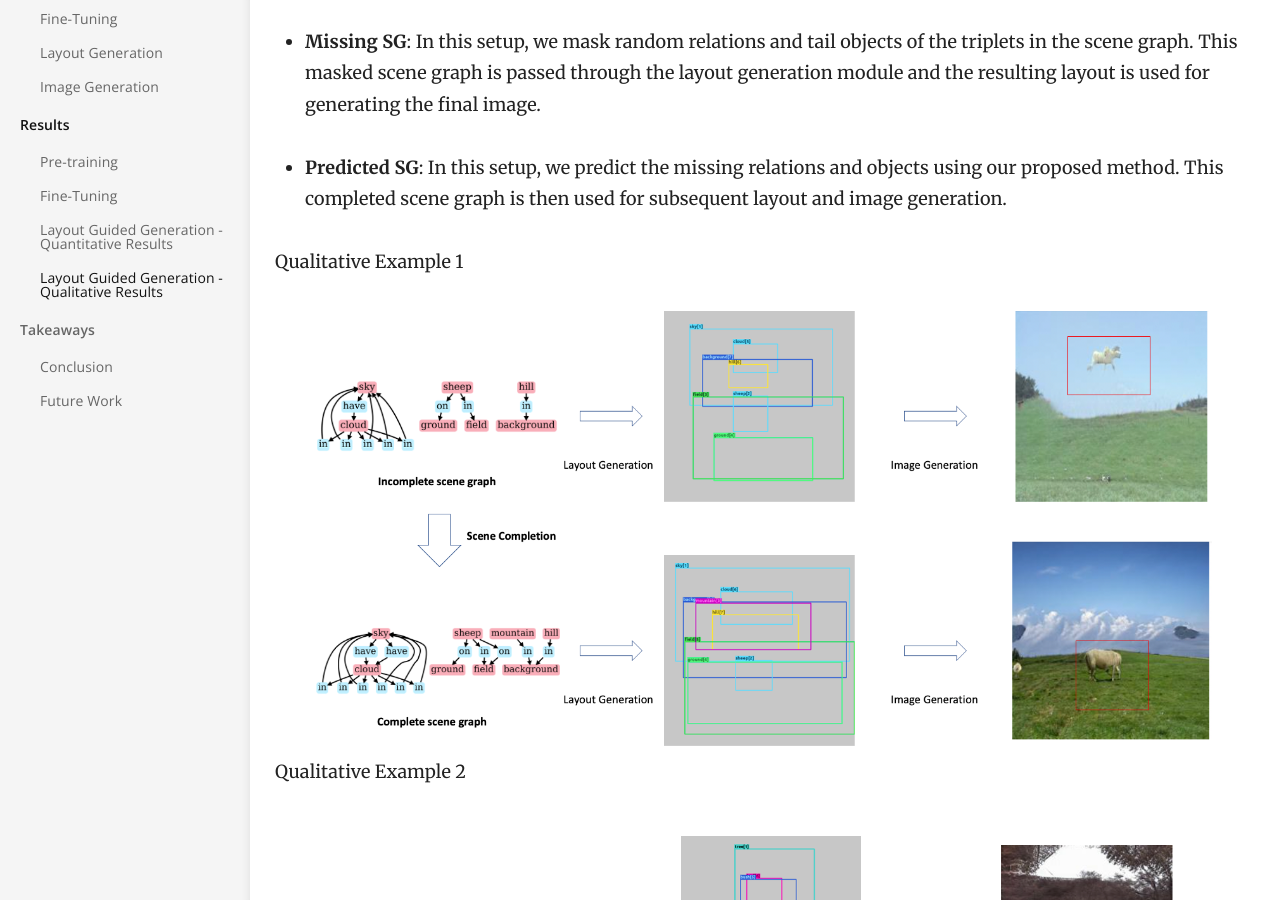
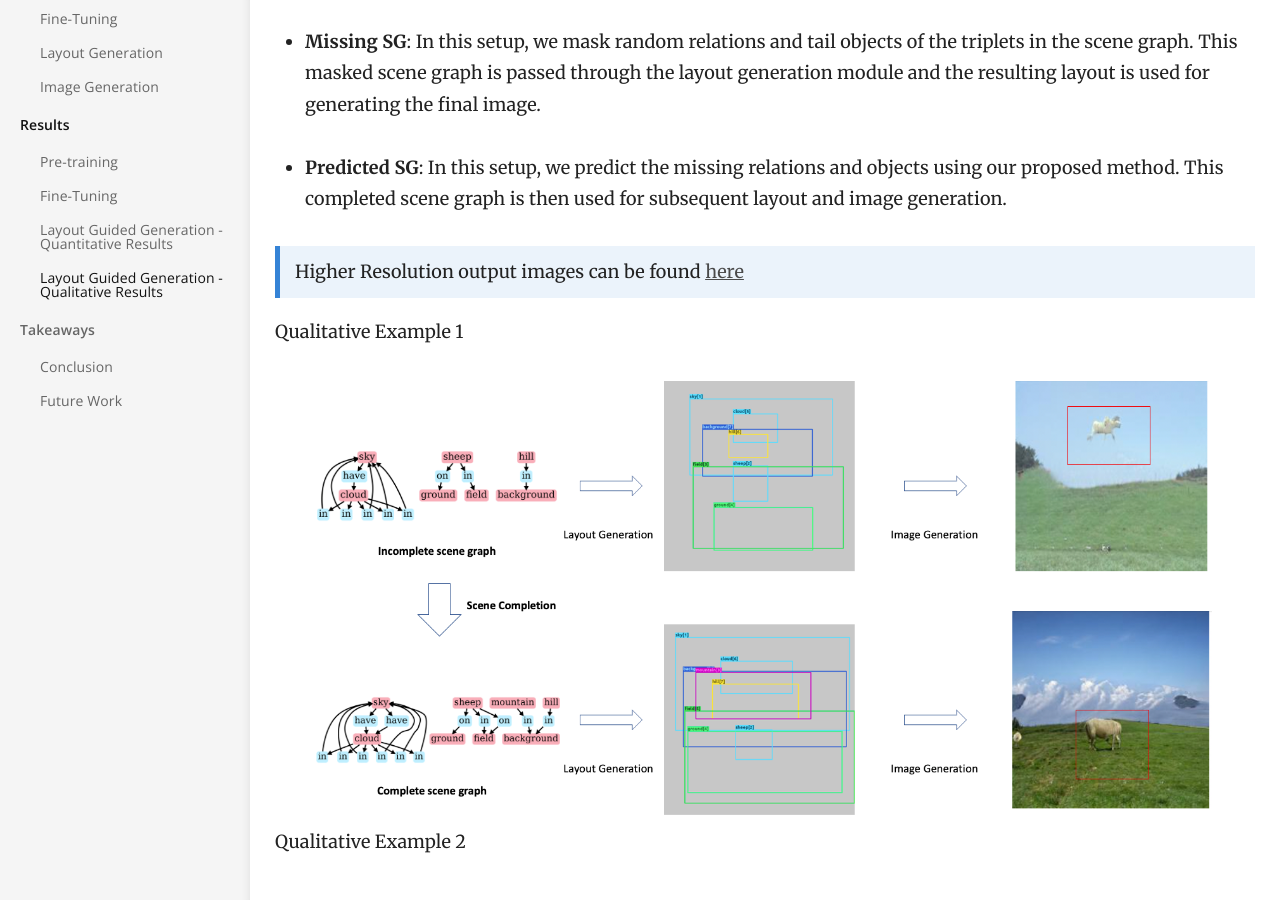
Before and after one commit to bhanu77prakash/scene-edit.github.io, a Jekyll site: the page built from _docs/Results/Qualitative-Results.md, in a window 1280 px wide and 900 px high, scrolled down 360 px. Built offline with Jekyll 4.4.1, drawn with Linux system fonts in a browser that asks for light colours.

Commit message:
added qualitiative rsults

```diff
--- a/_docs/Results/Qualitative-Results.md
+++ b/_docs/Results/Qualitative-Results.md
@@ -14,6 +14,7 @@ In each example, the top row corresponds to the missing scene graph and the bott
 - **Predicted SG**:
     In this setup, we predict the missing relations and objects using our proposed method. This completed scene graph is then used for subsequent layout and image generation.
 
+> Higher Resolution output images can be found [here](https://docs.google.com/presentation/d/1nIssxJSznZk_rvQmyX_a8fjxLDEFGAaoP8_rlZvwp-4/edit?usp=sharing)
 
 Qualitative Example 1
 
```
